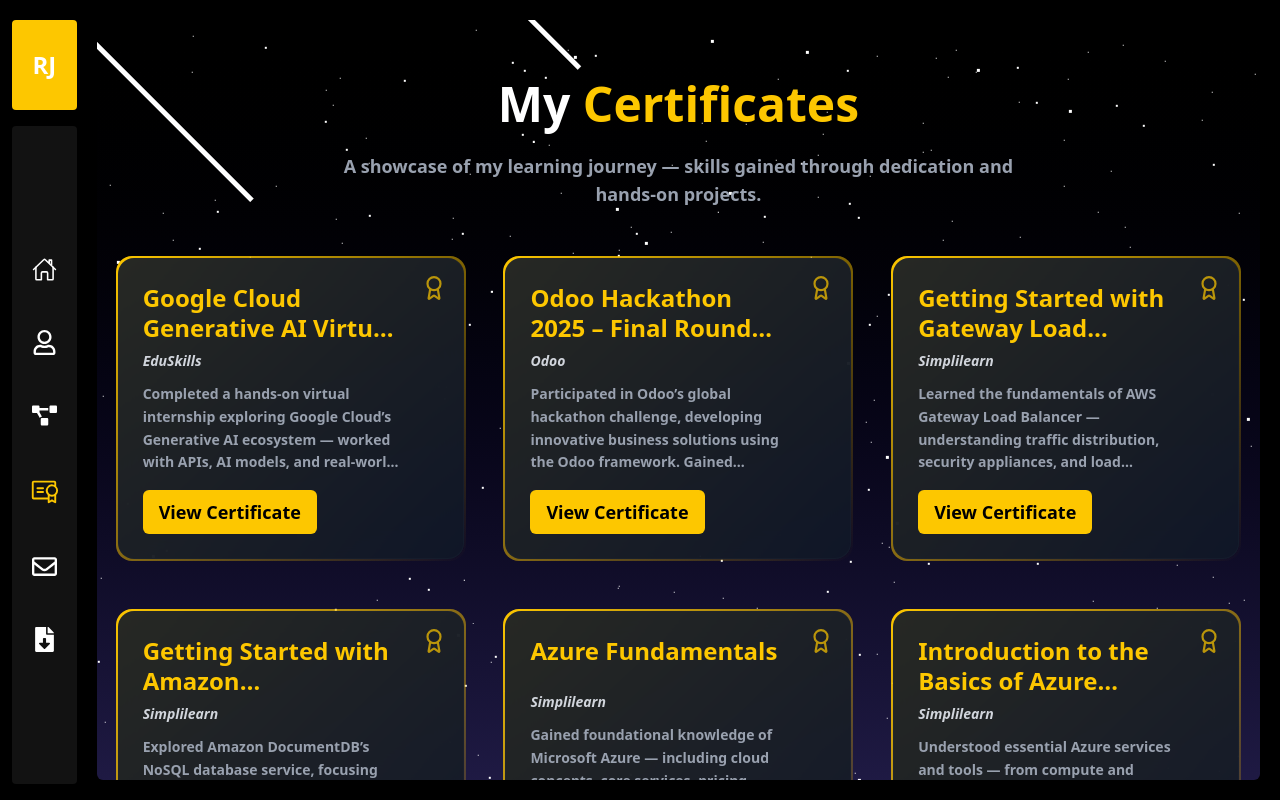
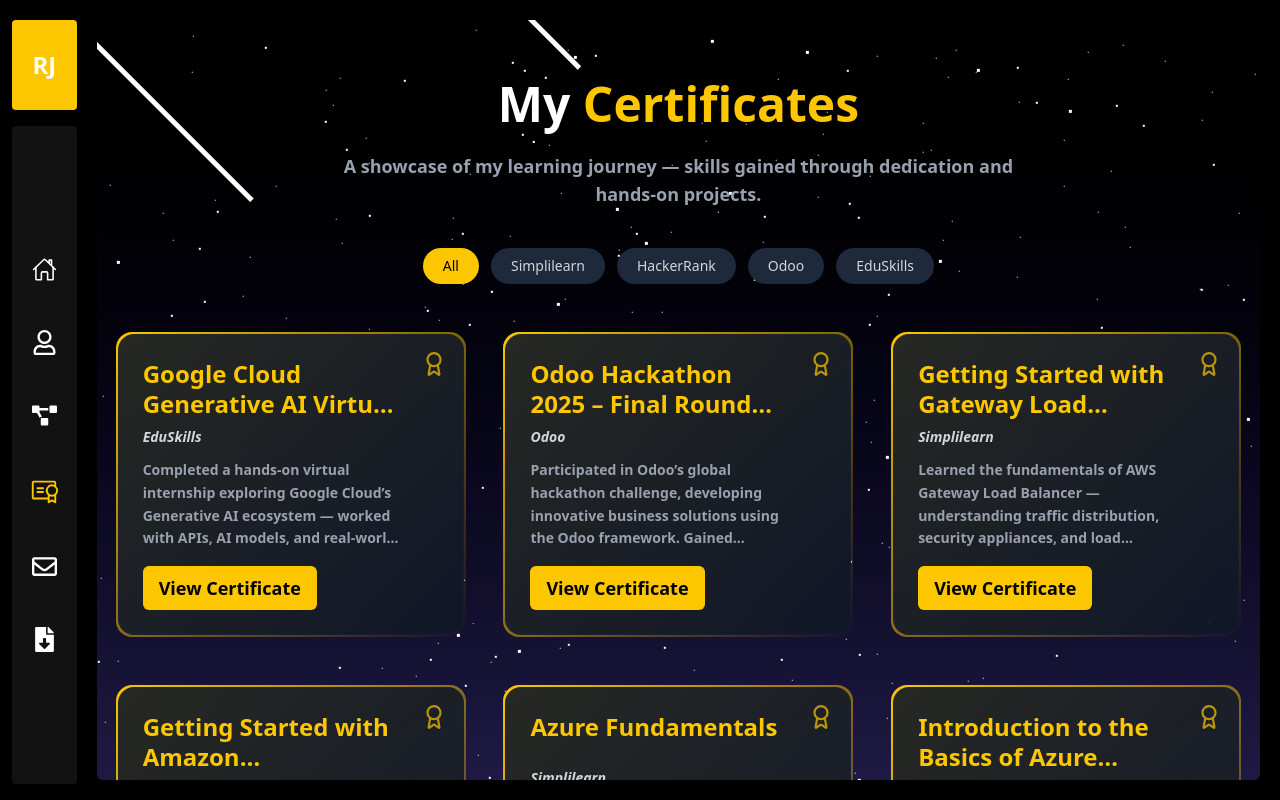
Before and after one commit to JatinRajvani/Portfolio, a React (Vite) app in the folder vite_app/: page /certificates in a window 1280 px wide. Built offline with nearby package versions, Linux system fonts and the light colour scheme.

Commit message:
Adding the filter option in certificate page

```diff
--- a/vite_app/src/Pages/certificates/Certificate.jsx
+++ b/vite_app/src/Pages/certificates/Certificate.jsx
@@ -1,3 +1,4 @@
+import { useState } from "react";
 import { Award } from "lucide-react";
 
 export default function Certificates() {
@@ -5,6 +6,7 @@
     {
       title: "Google Cloud Generative AI Virtual Internship",
       by: "EduSkills",
+      category: "EduSkills",
       description:
         "Completed a hands-on virtual internship exploring Google Cloud’s Generative AI ecosystem — worked with APIs, AI models, and real-world project workflows to build intelligent cloud solutions.",
       certificateLink:
@@ -13,6 +15,7 @@
     {
       title: "Odoo Hackathon 2025 – Final Round Participant",
       by: "Odoo",
+      category: "Odoo",
       description:
         "Participated in Odoo’s global hackathon challenge, developing innovative business solutions using the Odoo framework. Gained practical experience in UI/UX and ERP customization through teamwork and problem-solving.",
       certificateLink:
@@ -21,6 +24,7 @@
     {
       title: "Getting Started with Gateway Load Balancer",
       by: "Simplilearn",
+      category: "Simplilearn",
       description:
         "Learned the fundamentals of AWS Gateway Load Balancer — understanding traffic distribution, security appliances, and load balancing architecture for scalable cloud applications.",
       certificateLink: "https://simpli-web.app.link/e/LjFaS8SJUXb",
@@ -28,6 +32,7 @@
     {
       title: "Getting Started with Amazon DocumentDB (with MongoDB compatibility)",
       by: "Simplilearn",
+      category: "Simplilearn",
       description:
         "Explored Amazon DocumentDB’s NoSQL database service, focusing on performance, scalability, and seamless MongoDB integration for backend and data-driven applications.",
       certificateLink: "https://simpli-web.app.link/e/dKYtkqPJUXb",
@@ -35,6 +40,7 @@
     {
       title: "Azure Fundamentals",
       by: "Simplilearn",
+      category: "Simplilearn",
       description:
         "Gained foundational knowledge of Microsoft Azure — including cloud concepts, core services, pricing models, and deployment of secure cloud resources.",
       certificateLink: "https://your-certificate-link.com",
@@ -42,6 +48,7 @@
     {
       title: "Introduction to the Basics of Azure Services",
       by: "Simplilearn",
+      category: "Simplilearn",
       description:
         "Understood essential Azure services and tools — from compute and storage to networking and security, strengthening my grasp of cloud infrastructure management.",
       certificateLink: "https://your-certificate-link.com",
@@ -49,15 +56,15 @@
     {
       title: "GitHub Copilot Fundamentals",
       by: "Simplilearn",
+      category: "Simplilearn",
       description:
         "Learned how to effectively use GitHub Copilot for AI-assisted coding, improving development efficiency with contextual code suggestions and intelligent automation.",
       certificateLink: "https://your-certificate-link.com",
     },
-
-  // 👇 HackerRank Certificates
     {
       title: "JavaScript (Basic)",
       by: "HackerRank",
+      category: "HackerRank",
       description:
         "Earned the JavaScript (Basic) certification by demonstrating a solid understanding of core JavaScript fundamentals including data types, functions, and control flow.",
       certificateLink: "https://www.hackerrank.com/certificates/6201c3164329",
@@ -65,6 +72,7 @@
     {
       title: "JavaScript (Intermediate)",
       by: "HackerRank",
+      category: "HackerRank",
       description:
         "Achieved the JavaScript (Intermediate) certificate showcasing skills in advanced concepts like closures, promises, and object-oriented programming.",
       certificateLink: "https://www.hackerrank.com/certificates/91a3aea31d1d",
@@ -72,6 +80,7 @@
     {
       title: "React (Basic)",
       by: "HackerRank",
+      category: "HackerRank",
       description:
         "Certified in React (Basic) for demonstrating knowledge in React components, props, hooks, and state management fundamentals.",
       certificateLink: "https://www.hackerrank.com/certificates/f7e8dec3f8ee",
@@ -79,6 +88,7 @@
     {
       title: "Node.js (Basic)",
       by: "HackerRank",
+      category: "HackerRank",
       description:
         "Earned the Node.js (Basic) certificate by showcasing understanding of core Node concepts like modules, event-driven architecture, and asynchronous programming.",
       certificateLink: "https://www.hackerrank.com/certificates/f29c87fbb466",
@@ -86,30 +96,56 @@
     {
       title: "Problem Solving (Basic)",
       by: "HackerRank",
+      category: "HackerRank",
       description:
         "Earned the Problem Solving (Basic) certificate by showcasing understanding of core problem-solving concepts and techniques.",
       certificateLink: "https://www.hackerrank.com/certificates/a258cae5ed56",
-  }
+    },
   ];
 
+  const [selectedCategory, setSelectedCategory] = useState("All");
 
+  const categories = ["All", "Simplilearn", "HackerRank", "Odoo", "EduSkills"];
+
+  const filteredCertificates =
+    selectedCategory === "All"
+      ? certificates
+      : certificates.filter((cert) => cert.category === selectedCategory);
 
   return (
-    <section id="certificates" className="py-20 flex flex-col items-center  ">
+    <section id="certificates" className="py-20 flex flex-col items-center">
       <h2 className="text-5xl font-extrabold text-white mb-6 text-center">
         My <span className="text-[#FDC700]">Certificates</span>
       </h2>
-      <p className="text-gray-400 text-center max-w-2xl mb-12">
+      <p className="text-gray-400 text-center max-w-2xl mb-10">
         A showcase of my learning journey — skills gained through dedication and
         hands-on projects.
       </p>
 
-      {/* Certificates Grid */}
+      {/* 🔹 Filter Buttons */}
+      <div className="flex flex-wrap justify-center gap-3 mb-12">
+        {categories.map((category) => (
+          <button
+            key={category}
+            onClick={() => setSelectedCategory(category)}
+            className={`px-5 py-2 rounded-full font-medium text-sm transition-all duration-300
+              ${
+                selectedCategory === category
+                  ? "bg-[#FDC700] text-black"
+                  : "bg-[#1E293B] text-gray-300 hover:bg-[#FDC700]/20 hover:text-white"
+              }`}
+          >
+            {category}
+          </button>
+        ))}
+      </div>
+
+      {/* 🔹 Certificates Grid */}
       <div
         className="grid md:grid-cols-2 lg:grid-cols-3 gap-12
                    auto-rows-[1fr] justify-items-center w-full px-6"
       >
-        {certificates.map((cert, index) => (
+        {filteredCertificates.map((cert, index) => (
           <div
             key={index}
             className="relative group w-[350px] rounded-2xl bg-gradient-to-br from-[#FDC700] to-transparent
```
Lines whose indentation alone changed are shown as unchanged.
